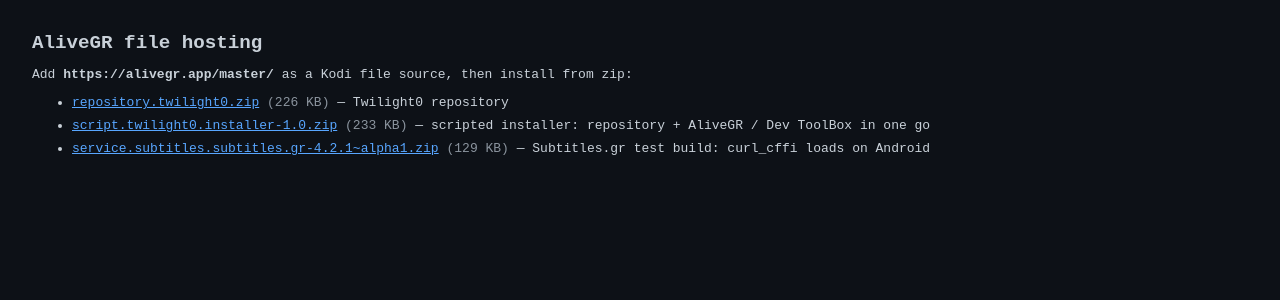
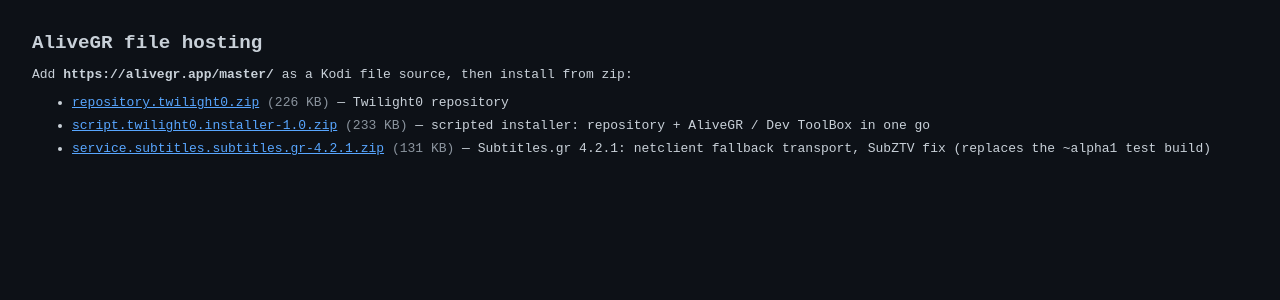
Before and after one commit to Twilight0/alivegr.github.io, a Jekyll site: the page master/index.html, which Jekyll copies as it is, in a window 1280 px wide. Shown: the top 300 px of the page. Built offline with Jekyll 4.4.1, drawn with Linux system fonts in a browser that asks for light colours.

Commit message:
Subtitles.gr 4.2.1 (replaces alpha1 test build)

```diff
--- a/master/index.html
+++ b/master/index.html
@@ -18,7 +18,7 @@
 <ul>
 <li><a href="repository.twilight0.zip">repository.twilight0.zip</a> <span class="size">(226 KB)</span> — Twilight0 repository</li>
 <li><a href="script.twilight0.installer-1.0.zip">script.twilight0.installer-1.0.zip</a> <span class="size">(233 KB)</span> — scripted installer: repository + AliveGR / Dev ToolBox in one go</li>
-<li><a href="service.subtitles.subtitles.gr-4.2.1~alpha1.zip">service.subtitles.subtitles.gr-4.2.1~alpha1.zip</a> <span class="size">(129 KB)</span> — Subtitles.gr test build: curl_cffi loads on Android</li>
+<li><a href="service.subtitles.subtitles.gr-4.2.1.zip">service.subtitles.subtitles.gr-4.2.1.zip</a> <span class="size">(131 KB)</span> — Subtitles.gr 4.2.1: netclient fallback transport, SubZTV fix (replaces the ~alpha1 test build)</li>
 </ul>
 </body>
 </html>
```
Also changed, not shown: 2 other files.
